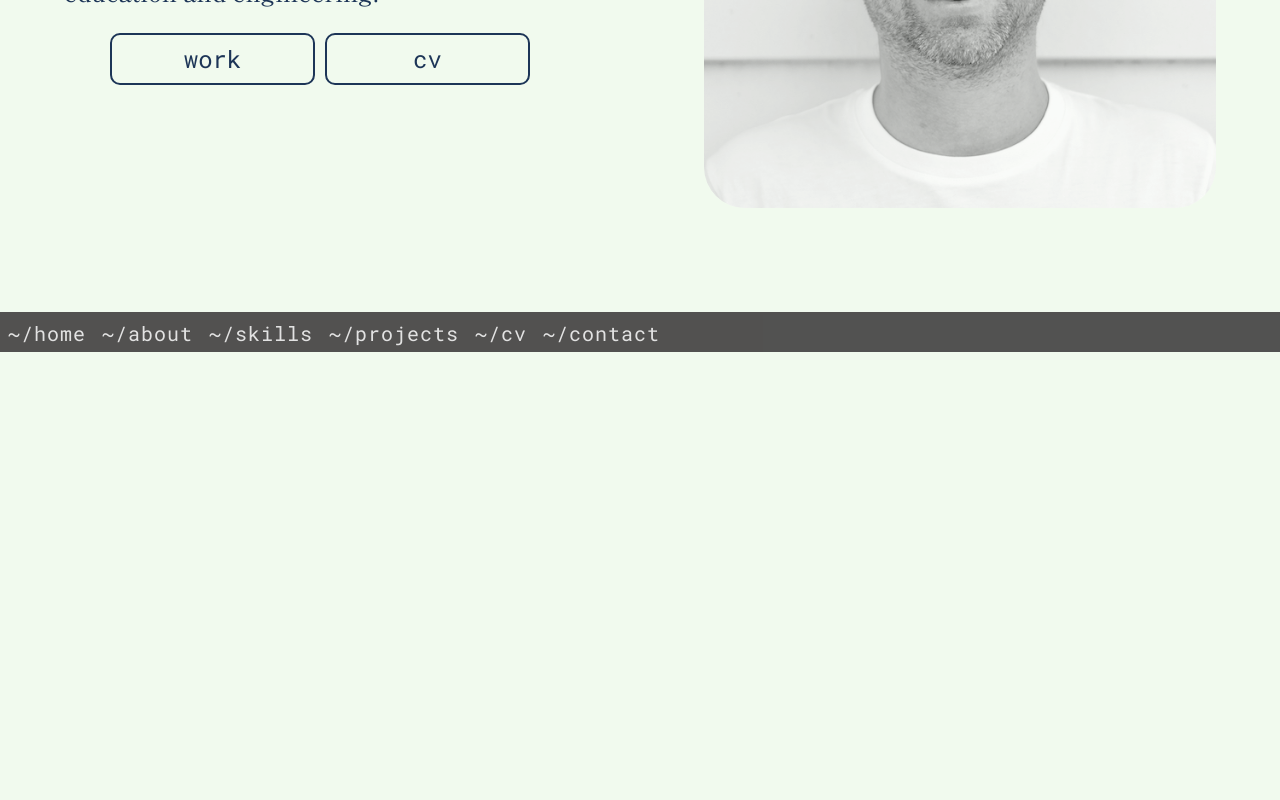
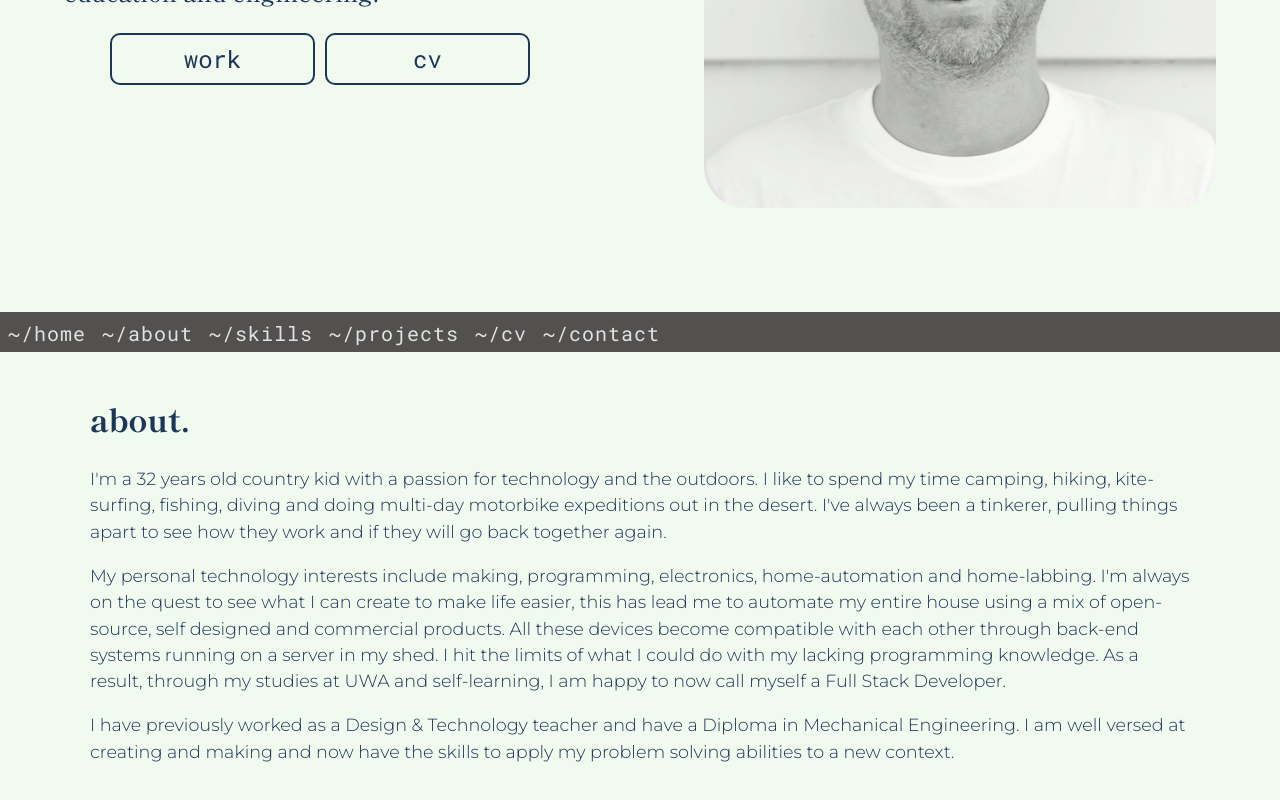
Before and after one commit to daveholst/portfolio-react, a React (Create React App) app: page / in a window 1280 px wide. Shown: the part 448-1248 px from the top of the page. Before the commit the page ends 800 px from the top, so only its background shows below. Built offline with nearby package versions, Linux system fonts and the light colour scheme; the HTML template or start-up script is replaced by a standard one.

Commit message:
about page moved over

```diff
--- a/src/App.jsx
+++ b/src/App.jsx
@@ -1,6 +1,7 @@
 import Header from './components/Header';
 import Hero from './components/Hero';
 import Navbar from './components/Navbar';
+import About from './components/About';
 
 import './app.css';
 import './styles/header.css';
@@ -8,11 +9,16 @@ import './styles/hero.css';
 
 function App() {
   return (
-    <section id="home" className="landing-page-container">
-      <Header />
-      <Hero />
-      <Navbar />
-    </section>
+    <main>
+      <section id="home" className="landing-page-container">
+        <Header />
+        <Hero />
+        <Navbar />
+      </section>
+      <div className="page-content">
+        <About />
+      </div>
+    </main>
   );
 }
 
--- a/src/app.css
+++ b/src/app.css
@@ -46,6 +46,13 @@ a {
   /* text-decoration: none; */
   color: var(--text-color);
 }
+/* internal links offset */
+a.anchor {
+  display: block;
+  position: relative;
+  top: -50px;
+  /* visibility: hidden; */
+}
 
 .no-top-p {
   margin-top: 0.2rem;
@@ -54,3 +61,9 @@ a {
 .landing-page-container {
   position: static;
 }
+
+.page-content {
+  padding: 18px;
+  margin: auto;
+  max-width: 1100px;
+}
--- /dev/null
+++ b/src/components/About.jsx
@@ -0,0 +1,39 @@
+import React from 'react';
+import '../styles/about.css';
+
+function About() {
+  return (
+    <section id="about-section">
+      {/* <a className="anchor" id="about"> */}
+      <h2 id="about">about.</h2>
+      {/* </a> */}
+      <p>
+        I'm a 32 years old country kid with a passion for technology and the
+        outdoors. I like to spend my time camping, hiking, kite-surfing,
+        fishing, diving and doing multi-day motorbike expeditions out in the
+        desert. I've always been a tinkerer, pulling things apart to see how
+        they work and if they will go back together again.
+      </p>
+      <p>
+        My personal technology interests include making, programming,
+        electronics, home-automation and home-labbing. I'm always on the quest
+        to see what I can create to make life easier, this has lead me to
+        automate my entire house using a mix of open-source, self designed and
+        commercial products. All these devices become compatible with each other
+        through back-end systems running on a server in my shed. I hit the
+        limits of what I could do with my lacking programming knowledge. As a
+        result, through my studies at UWA and self-learning, I am happy to now
+        call myself a Full Stack Developer.
+      </p>
+      <p>
+        I have previously worked as a Design & Technology teacher and have a
+        Diploma in Mechanical Engineering. I am well versed at creating and
+        making and now have the skills to apply my problem solving abilities to
+        a new context.
+      </p>
+      <p />
+    </section>
+  );
+}
+
+export default About;
```
Also changed, not shown: src/styles/about.css (added).
